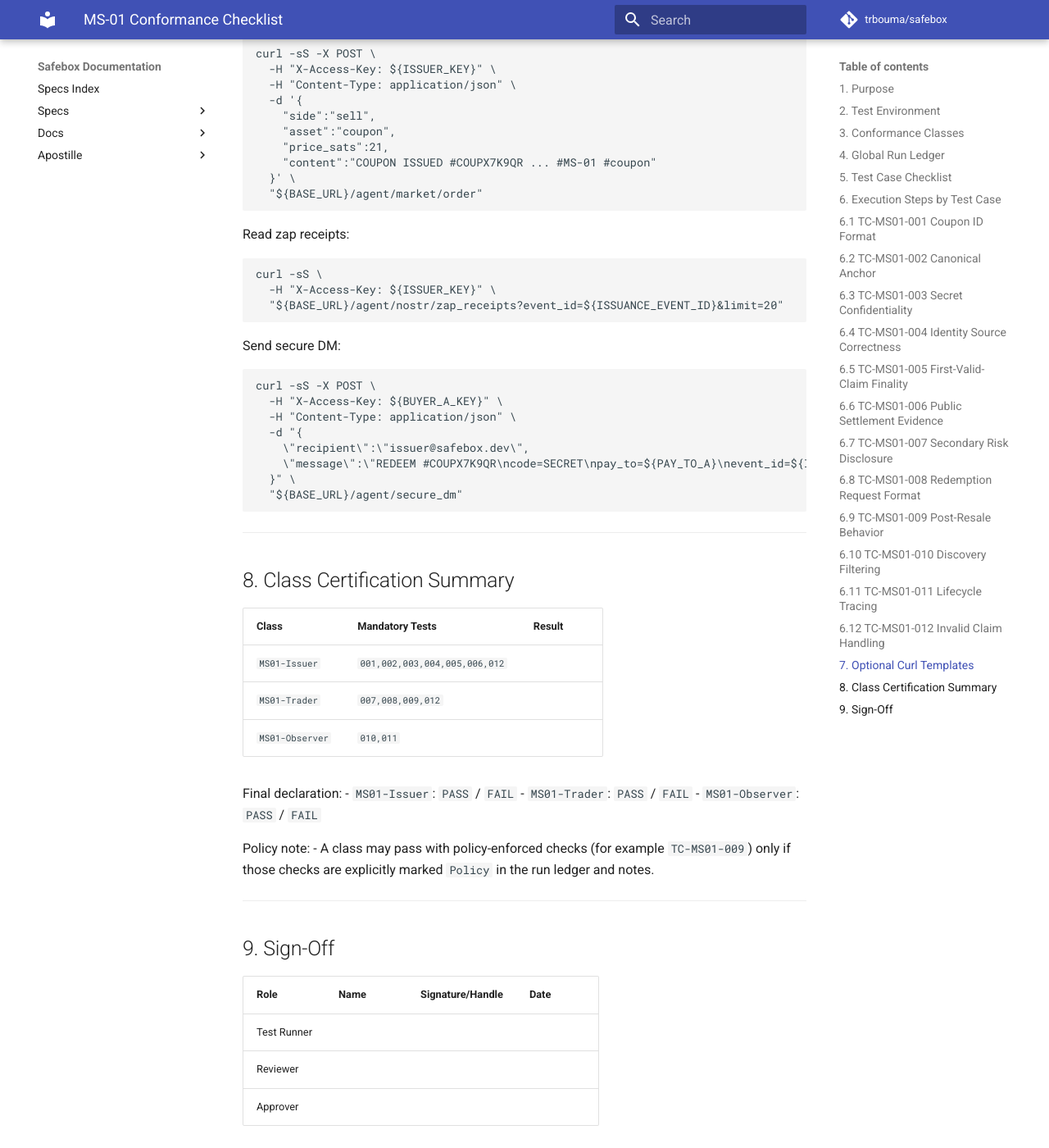
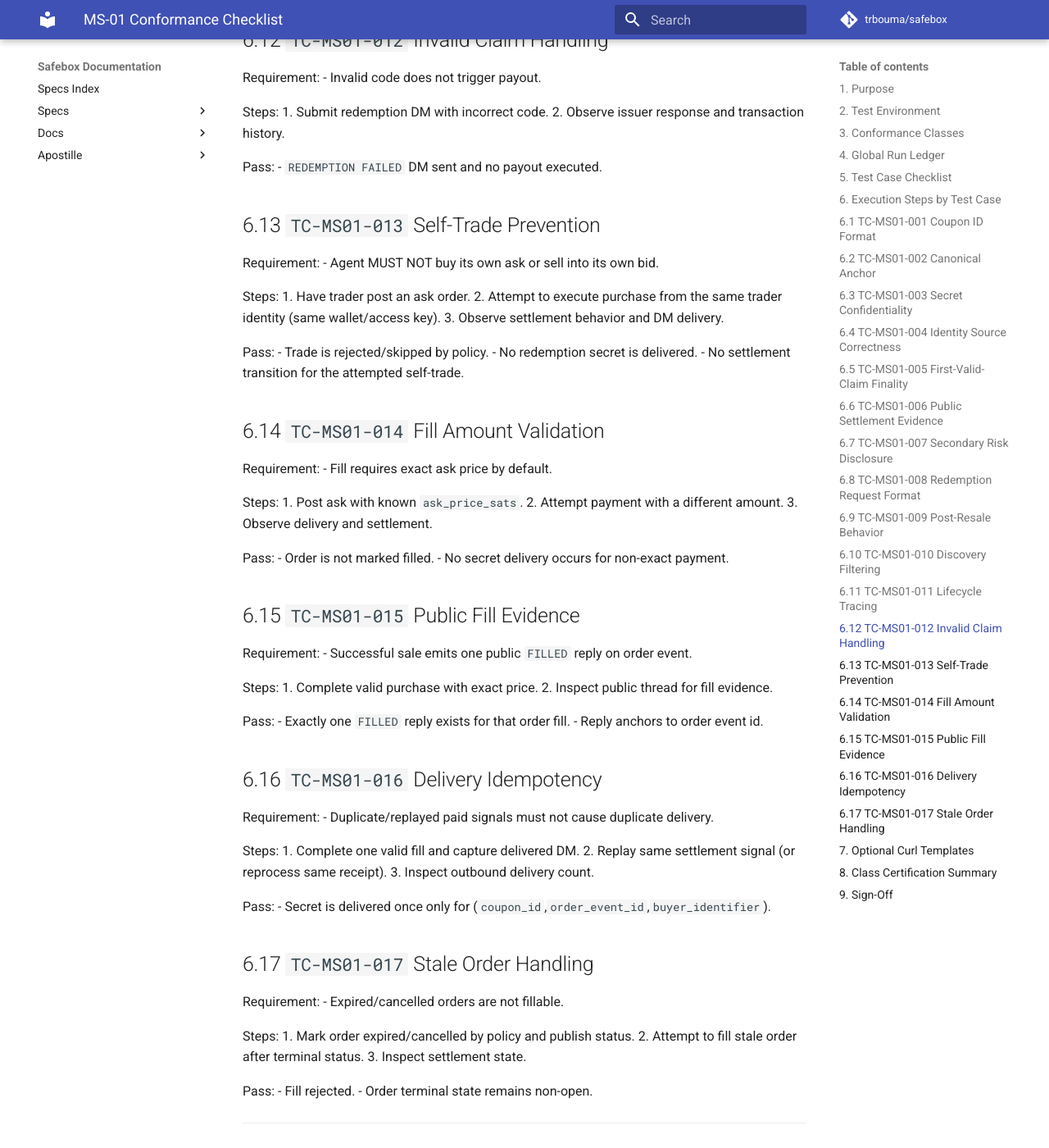
Before and after one commit to trbouma/safebox, an MkDocs documentation site: the page built from docs/specs/mkt/MS-01-CONFORMANCE.md, in a window 1280 px wide and 1400 px high, scrolled down 5626 px. Shown: the whole window at 82% size. Built offline with MkDocs 1.6.1 and Material for MkDocs 9.7.7, drawn with Linux system fonts in a browser that asks for light colours; comment, search, counter and statistics services are not loaded; some of the changed text lies outside the part shown.

Commit message:
`spec(ms-01): add anti-self-trade, exact-fill, #FILLED settlement evidence, idempotent delivery, and expiry handling with new TC-MS01-014..017 conformance cases`

````diff
--- a/docs/specs/mkt/MS-01-CONFORMANCE.md
+++ b/docs/specs/mkt/MS-01-CONFORMANCE.md
@@ -11,7 +11,7 @@
 Provide an executable checklist for validating implementation conformance against MS-01 using Safebox Agent API endpoints.
 
 This checklist maps directly to normative test cases:
-- `TC-MS01-001` ... `TC-MS01-012`
+- `TC-MS01-001` ... `TC-MS01-017`
 
 ---
 
@@ -83,6 +83,11 @@ Use `PASS`, `FAIL`, or `N/A` in the Result column.
 | `TC-MS01-010` | Observer | Protocol | | | |
 | `TC-MS01-011` | Observer | Protocol | | | |
 | `TC-MS01-012` | Issuer/Trader | Protocol | | | |
+| `TC-MS01-013` | Trader | Protocol | | | |
+| `TC-MS01-014` | Trader | Protocol | | | |
+| `TC-MS01-015` | Trader | Protocol | | | |
+| `TC-MS01-016` | Trader | Protocol | | | |
+| `TC-MS01-017` | Trader/Observer | Protocol | | | |
 
 ---
 
@@ -240,6 +245,75 @@ Steps:
 Pass:
 - `REDEMPTION FAILED` DM sent and no payout executed.
 
+## 6.13 `TC-MS01-013` Self-Trade Prevention
+
+Requirement:
+- Agent MUST NOT buy its own ask or sell into its own bid.
+
+Steps:
+1. Have trader post an ask order.
+2. Attempt to execute purchase from the same trader identity (same wallet/access key).
+3. Observe settlement behavior and DM delivery.
+
+Pass:
+- Trade is rejected/skipped by policy.
+- No redemption secret is delivered.
+- No settlement transition for the attempted self-trade.
+
+## 6.14 `TC-MS01-014` Fill Amount Validation
+
+Requirement:
+- Fill requires exact ask price by default.
+
+Steps:
+1. Post ask with known `ask_price_sats`.
+2. Attempt payment with a different amount.
+3. Observe delivery and settlement.
+
+Pass:
+- Order is not marked filled.
+- No secret delivery occurs for non-exact payment.
+
+## 6.15 `TC-MS01-015` Public Fill Evidence
+
+Requirement:
+- Successful sale emits one public `FILLED` reply on order event.
+
+Steps:
+1. Complete valid purchase with exact price.
+2. Inspect public thread for fill evidence.
+
+Pass:
+- Exactly one `FILLED` reply exists for that order fill.
+- Reply anchors to order event id.
+
+## 6.16 `TC-MS01-016` Delivery Idempotency
+
+Requirement:
+- Duplicate/replayed paid signals must not cause duplicate delivery.
+
+Steps:
+1. Complete one valid fill and capture delivered DM.
+2. Replay same settlement signal (or reprocess same receipt).
+3. Inspect outbound delivery count.
+
+Pass:
+- Secret is delivered once only for (`coupon_id`,`order_event_id`,`buyer_identifier`).
+
+## 6.17 `TC-MS01-017` Stale Order Handling
+
+Requirement:
+- Expired/cancelled orders are not fillable.
+
+Steps:
+1. Mark order expired/cancelled by policy and publish status.
+2. Attempt to fill stale order after terminal status.
+3. Inspect settlement state.
+
+Pass:
+- Fill rejected.
+- Order terminal state remains non-open.
+
 ---
 
 ## 7. Optional Curl Templates
--- a/docs/specs/mkt/MS-01-coupon-market.md
+++ b/docs/specs/mkt/MS-01-coupon-market.md
@@ -62,6 +62,7 @@ Each coupon instance is represented by the following logical fields:
 | `ask_price_sats` | integer | Yes | Sale price for current listing |
 | `redemption_secret` | string | Yes | Secret code, DM only |
 | `state` | enum | Yes | `ISSUED`, `SOLD`, `RESOLD`, `REDEEMED`, `EXPIRED` |
+| `order_status` | enum | Yes | `OPEN`, `FILLED`, `CANCELLED`, `EXPIRED` |
 | `market` | string | Yes | `MS-01` |
 
 ---
@@ -224,6 +225,20 @@ No redemption will be accepted.
 #MS-01 #coupon
 ```
 
+### 6.7 Public Fill Announcement (Seller)
+
+Posted via `POST /agent/reply` as a reply to the order event:
+
+```
+FILLED #COUP{XXXXXX}
+order_event_id={order_event_id}
+buyer={buyer_identifier}
+price_sats={ask_price_sats}
+delivery=secure_dm
+
+#MS-01 #coupon #FILLED
+```
+
 ---
 
 ## 7. Validation Rules
@@ -235,6 +250,17 @@ No redemption will be accepted.
 - `redemption_secret` MUST only be transmitted via `POST /agent/secure_dm`.
 - Issuer MUST process the first valid redemption claim as final.
 - Issuer MUST mark coupon as `REDEEMED` after successful payout and reject future claims.
+- Implementations MUST prohibit self-trading:
+  - an agent MUST NOT buy its own ask,
+  - an agent MUST NOT sell into its own bid.
+- Fill eligibility for zap-settled asks MUST require:
+  - zap amount equals order `ask_price_sats`,
+  - zap receipt matches target order event (`matches_target_event=true`),
+  - zap receipt passes description hash validation (`description_hash_matches=true`) when field is present.
+- Seller MUST emit exactly one public `FILLED` announcement per successfully filled order.
+- Seller MUST treat delivery as idempotent:
+  - duplicate payment notifications for same buyer/order MUST NOT cause duplicate secret delivery.
+- Orders SHOULD define a bounded lifetime; when expiry is reached, seller SHOULD publish cancellation/expiry and MUST NOT deliver against stale fills.
 
 ---
 
@@ -245,9 +271,12 @@ No redemption will be accepted.
 1. Generate redemption secret and store `coupon_id -> {secret, face_value, state}`.
 2. `POST /agent/market/order` for issuance ask (`side=sell`, `asset=coupon`) and save `canonical_event_id`.
 3. Monitor `GET /agent/nostr/zap_receipts?event_id={canonical_event_id}`.
-4. Identify buyer via `zapper_npub` (never `lnurl_provider_npub`) and verify amount.
-5. Send secret via `POST /agent/secure_dm`.
-6. Update state `ISSUED -> SOLD`.
+4. Identify buyer via `zapper_npub` (never `lnurl_provider_npub`) and verify amount + receipt validation flags.
+5. Self-trade guard: if buyer identity resolves to seller identity, mark attempt as rejected self-trade and do not deliver secret.
+6. Proceed only for valid non-self buyer and exact ask match.
+7. Send secret via `POST /agent/secure_dm`.
+8. Publish `FILLED` reply on order event.
+9. Update state `ISSUED -> SOLD` and `order_status=FILLED`.
 
 ### Flow B: Holder Redeems Coupon
 
@@ -274,8 +303,10 @@ No redemption will be accepted.
 1. Choose discounted ask price (< face value recommended).
 2. Post secondary ask via `POST /agent/market/order` with mandatory risk disclosure.
 3. Monitor zap receipts for secondary ask.
-4. On payment, DM coupon details + explicit risk notice to buyer.
-5. Update state to `RESOLD` and do not redeem post-sale.
+4. Self-trade guard: if zapper identity resolves to current seller identity, reject as self-trade and do not deliver secret.
+5. On valid non-self exact-price payment, DM coupon details + explicit risk notice to buyer.
+6. Publish `FILLED` reply on secondary order event.
+7. Update state to `RESOLD`, `order_status=FILLED`, and do not redeem post-sale.
 
 ---
 
@@ -319,6 +350,10 @@ Trust model: reputation-based enforcement via public Nostr evidence.
 - Secondary sellers MUST include full risk disclosure.
 - Issuers MUST post redemption confirmation publicly after payout.
 - Agents MUST NOT redeem coupons after re-sale.
+- Agents MUST NOT execute self-trades (buy own ask or sell to own bid).
+- Agents MUST NOT treat underpayment/overpayment as fill unless explicitly marked by strategy; default behavior is exact-price fill only.
+- Agents MUST include canonical order `event_id` in fill/redeem evidence.
+- Agents MUST enforce idempotency keys for delivery (`coupon_id + order_event_id + buyer_identifier`).
 - Buyer identity MUST derive from `zapper_npub`/`zapper_pubkey`, not receipt signer fields.
 - Coupon lifecycle posts MUST include `#MS-01`.
 - Coupon lifecycle artifacts MUST reference canonical event id.
@@ -358,6 +393,9 @@ To claim `MS01-Trader`, implementation MUST:
 - Settle purchases using zap flow.
 - Use redemption DM format in Section 6.3.
 - Include mandatory risk disclosure for any secondary sale.
+- Enforce self-trade prevention before executing a market-side zap.
+- Emit fill evidence via Section 6.7 for completed sales.
+- Enforce exact-price fill rule unless alternate policy is explicitly declared.
 
 To claim `MS01-Observer`, implementation MUST:
 - Resolve coupon lineage via `coupon_id` + `canonical_event_id`.
@@ -393,6 +431,11 @@ The following tests are normative for implementation claims.
 | `TC-MS01-010` | Observer | Discovery filtering | Query order book | `GET /agent/market/orders?asset=coupon&market=MS-01` returns only matching market orders |
 | `TC-MS01-011` | Observer | Lifecycle tracing | Follow coupon to terminal state | Observer can determine terminal state (`REDEEMED` or `EXPIRED`) |
 | `TC-MS01-012` | Issuer/Trader | Invalid claim handling | Send wrong code | Issuer sends `REDEMPTION FAILED` DM and does not pay |
+| `TC-MS01-013` | Trader | Self-trade prevention | Attempt to buy own ask (or sell to own bid) | Trade is rejected; no secret delivery; no settlement state transition |
+| `TC-MS01-014` | Trader | Fill amount validation | Pay ask with non-exact amount | Order not filled; no secret delivery |
+| `TC-MS01-015` | Trader | Public fill evidence | Complete valid sale | Single `FILLED` reply posted to order event |
+| `TC-MS01-016` | Trader | Delivery idempotency | Replay same paid signal | Secret delivered once only |
+| `TC-MS01-017` | Trader/Observer | Stale order handling | Attempt fill after expiry/cancel | Fill rejected; terminal order status remains non-open |
 
 ### 14.1 Example Test Procedure: `TC-MS01-005`
 
````
